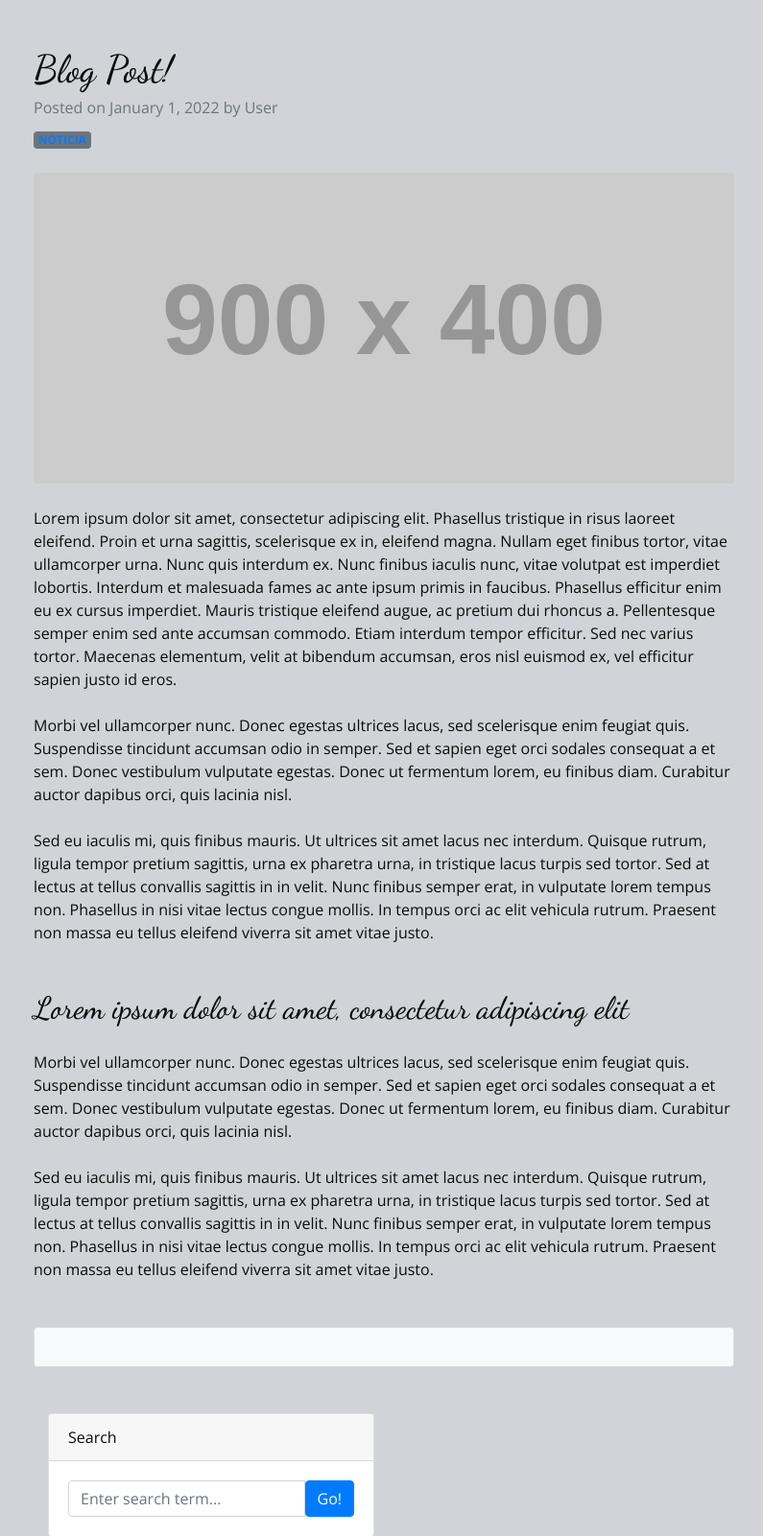
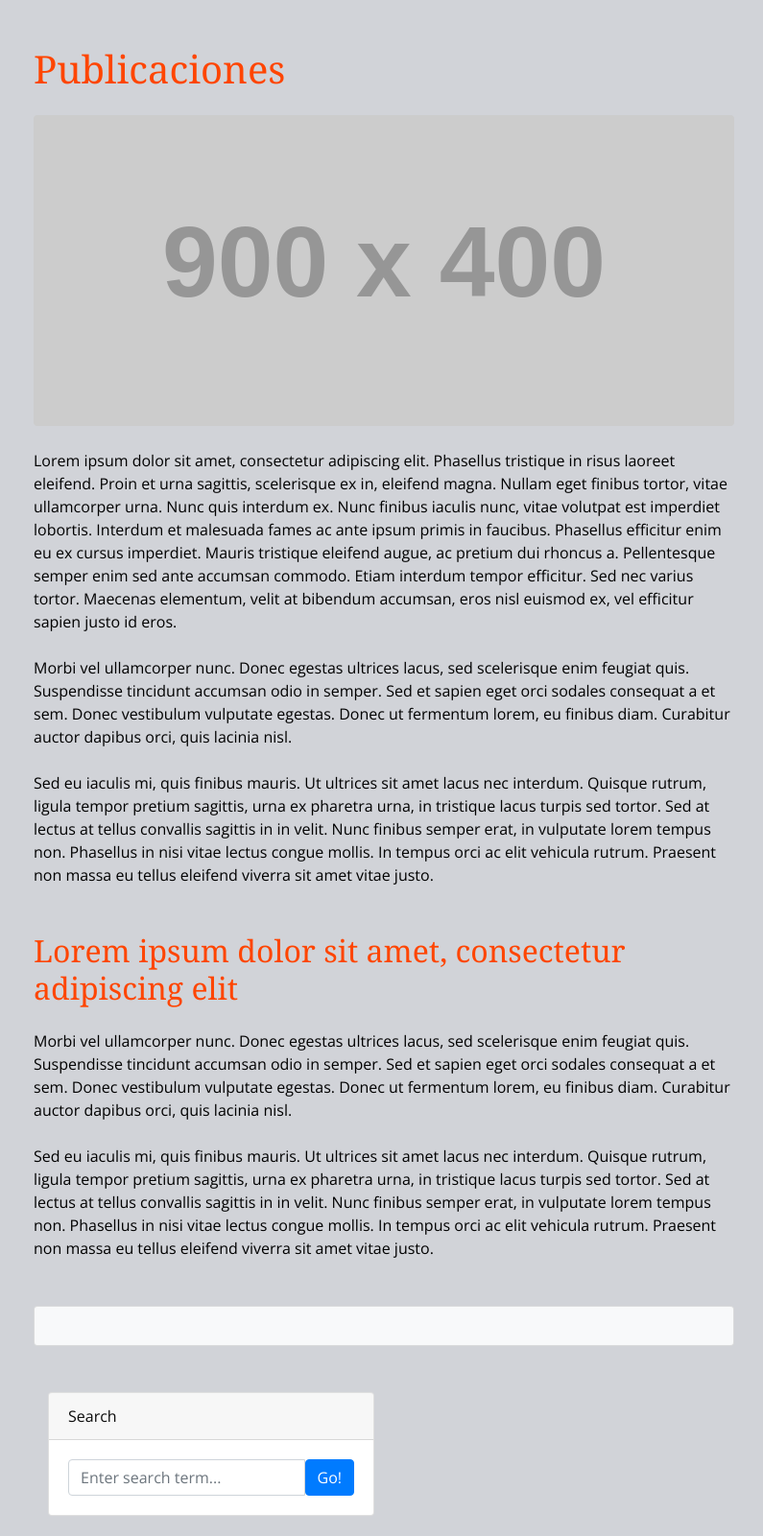
Before and after one commit to santiagonrod/Info22Equipo3, a Django app: page /post in a window 1280 px wide. Shown: the part 68-1669 px from the top of the page at 96% size, without its empty margins (50-845 px from the left). Run offline with Django 4.2, Linux system fonts and the light colour scheme; grey boxes labelled with a size stand in for pictures from a placeholder-image service; parts of the project's set-up code (start-up, migrations or seed data) failed here and were passed over; some libraries are stand-ins or nearby versions.

Commit message:
cambios en la template post y creacion del css por si necesito

```diff
--- a/source/templates/post.html
+++ b/source/templates/post.html
@@ -13,21 +13,21 @@
                         <!-- Post header-->
                         <header class="mb-4">
                             <!-- Post title-->
-                            <h1 class="fw-bolder mb-1">Blog Post!</h1>
-                            <!-- Post meta content-->
-                            <div class="text-muted fst-italic mb-2">Posted on January 1, 2022 by User</div>
+                            <h1 class="fw-bolder mb-1"; style= "color:orangered ;font-family:Georgia, 'Times New Roman', Times, serif">Publicaciones</h1>
+                            <!-- Post meta content
+                            <div class="text-muted fst-italic mb-2">Posted on January 1, 2022 by User</div>-->
                             <!-- Post categories-->
-                            <a class="badge bg-secondary text-decoration-none link-light" href="#!">NOTICIA</a>
+                            <!--a class="badge bg-secondary text-decoration-none link-light" href="#!">NOTICIA</a-->
 
                         </header>
                         <!-- Preview image figure-->
                         <figure class="mb-4"><img class="img-fluid rounded" src="https://dummyimage.com/900x400/ced4da/6c757d.jpg" alt="..." /></figure>
                         <!-- Post content-->
-                        <section class="mb-5">
+                        <section class="mb-5"; style="color:black; font-family:Modern No.20">
                             <p class="fs-5 mb-4">Lorem ipsum dolor sit amet, consectetur adipiscing elit. Phasellus tristique in risus laoreet eleifend. Proin et urna sagittis, scelerisque ex in, eleifend magna. Nullam eget finibus tortor, vitae ullamcorper urna. Nunc quis interdum ex. Nunc finibus iaculis nunc, vitae volutpat est imperdiet lobortis. Interdum et malesuada fames ac ante ipsum primis in faucibus. Phasellus efficitur enim eu ex cursus imperdiet. Mauris tristique eleifend augue, ac pretium dui rhoncus a. Pellentesque semper enim sed ante accumsan commodo. Etiam interdum tempor efficitur. Sed nec varius tortor. Maecenas elementum, velit at bibendum accumsan, eros nisl euismod ex, vel efficitur sapien justo id eros.</p>
                             <p class="fs-5 mb-4">Morbi vel ullamcorper nunc. Donec egestas ultrices lacus, sed scelerisque enim feugiat quis. Suspendisse tincidunt accumsan odio in semper. Sed et sapien eget orci sodales consequat a et sem. Donec vestibulum vulputate egestas. Donec ut fermentum lorem, eu finibus diam. Curabitur auctor dapibus orci, quis lacinia nisl.</p>
                             <p class="fs-5 mb-4">Sed eu iaculis mi, quis finibus mauris. Ut ultrices sit amet lacus nec interdum. Quisque rutrum, ligula tempor pretium sagittis, urna ex pharetra urna, in tristique lacus turpis sed tortor. Sed at lectus at tellus convallis sagittis in in velit. Nunc finibus semper erat, in vulputate lorem tempus non. Phasellus in nisi vitae lectus congue mollis. In tempus orci ac elit vehicula rutrum. Praesent non massa eu tellus eleifend viverra sit amet vitae justo.</p>
-                            <h2 class="fw-bolder mb-4 mt-5">Lorem ipsum dolor sit amet, consectetur adipiscing elit</h2>
+                            <h2 class="fw-bolder mb-4 mt-5"; style="color:orangered; font-family:Georgia, 'Times New Roman', Times, serif">Lorem ipsum dolor sit amet, consectetur adipiscing elit</h2>
                             <p class="fs-5 mb-4">Morbi vel ullamcorper nunc. Donec egestas ultrices lacus, sed scelerisque enim feugiat quis. Suspendisse tincidunt accumsan odio in semper. Sed et sapien eget orci sodales consequat a et sem. Donec vestibulum vulputate egestas. Donec ut fermentum lorem, eu finibus diam. Curabitur auctor dapibus orci, quis lacinia nisl.</p>
                             <p class="fs-5 mb-4">Sed eu iaculis mi, quis finibus mauris. Ut ultrices sit amet lacus nec interdum. Quisque rutrum, ligula tempor pretium sagittis, urna ex pharetra urna, in tristique lacus turpis sed tortor. Sed at lectus at tellus convallis sagittis in in velit. Nunc finibus semper erat, in vulputate lorem tempus non. Phasellus in nisi vitae lectus congue mollis. In tempus orci ac elit vehicula rutrum. Praesent non massa eu tellus eleifend viverra sit amet vitae justo.</p>
                         </section>
```
Also changed, not shown: source/static/css/post.css (added).
